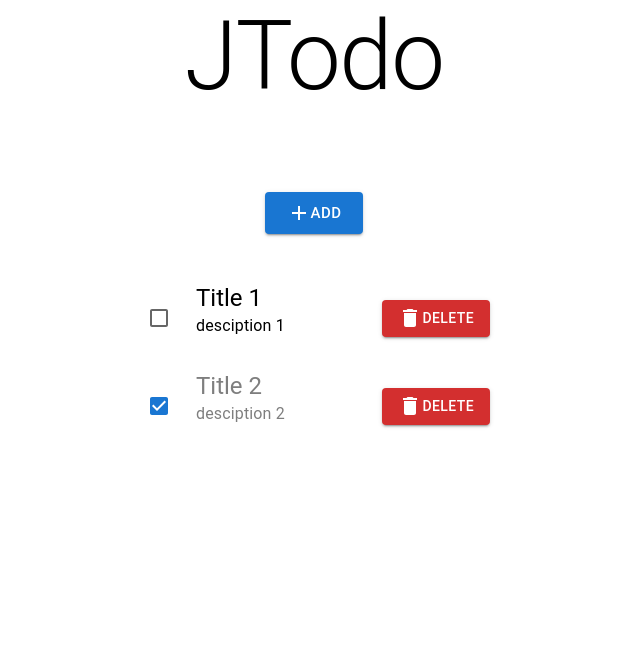
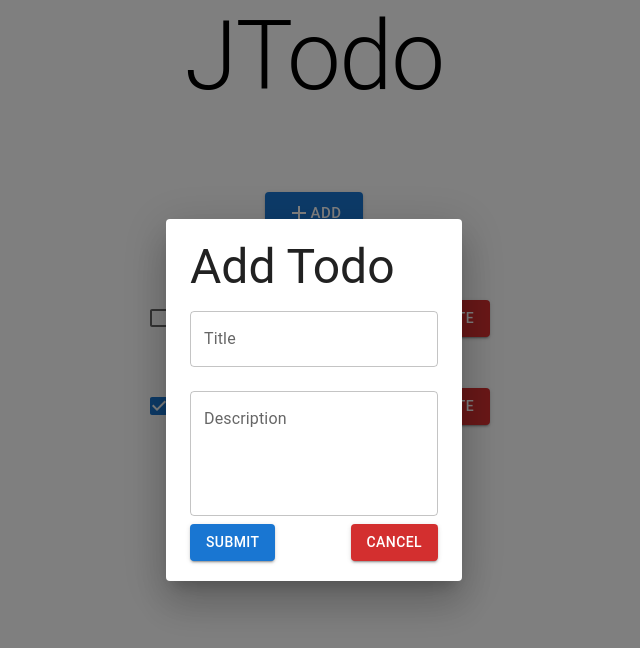
Before and after one commit to Jeykym/todo, a React (Create React App) app: page / in a window 1280 px wide. Both pictures are taken after a click on the button "ADD". Shown: the top 648 px of the page, without its empty margins (326-966 px from the left). Built offline with nearby package versions, Linux system fonts and the light colour scheme.

Commit message:
convert the create Todo form into MUI

```diff
--- a/src/App/App.tsx
+++ b/src/App/App.tsx
@@ -1,9 +1,10 @@
 import { useState } from 'react';
-import { Box, Button } from '@mui/material';
+import { Box, Button, Dialog } from '@mui/material';
 import { Add } from '@mui/icons-material';
 
 import Header from "../Header/Header";
 import TodoList from "../TodoList/TodoList";
+import TodoForm from '../TodoForm/TodoForm';
 
 import TodoItemType from '../TodoItem/types.d';
 
@@ -24,14 +25,22 @@ const testData: TodoItemType[] = [
 
 
 const App = () => {
-    const [id, setId] = useState(0);
+    const [id, setId] = useState(testData.length + 1);
     const [todos, setTodos] = useState<TodoItemType[]>(testData);
-    const [addModal, setAddModal] = useState(false);
+    const [openForm, setOpenForm] = useState(false);
 
     const getId = (): number => {
         const currentId = id;
         setId((prevState: number) => (prevState + 1));
-        return currentId
+        return currentId;
+    }
+
+    const handleClickAdd = () => {
+        setOpenForm(true);
+    }
+
+    const handleClose = () => {
+        setOpenForm(false);
     }
 
     return (
@@ -46,9 +55,12 @@ const App = () => {
                 sx={{marginBottom: '2rem'}}
                 variant="contained"
                 size='large'
-                onClick={() => setAddModal(true)}>
+                onClick={handleClickAdd}>
                 <Add /> Add
             </Button>
+            <Dialog open={openForm} onClose={handleClose}>
+                <TodoForm getId={getId} setTodos={setTodos} handleClose={handleClose}/>
+            </Dialog>
             <TodoList todos={todos} setTodos={setTodos}/>
         </Box>
     );
--- /dev/null
+++ b/src/TodoForm/TodoForm.tsx
@@ -0,0 +1,79 @@
+import { useState } from 'react';
+import {
+    Box,
+    Button,
+    DialogContent,
+    FormGroup,
+    TextField,
+    Typography
+} from '@mui/material';
+
+import TodoItemType from '../TodoItem/types.d';
+
+
+interface TodoFormProps {
+    getId: any,
+    setTodos: any,
+    handleClose: any
+}
+
+
+const TodoForm = (props: TodoFormProps) => {
+    const [title, setTitle] = useState('');
+    const [description, setDescription] = useState('')
+
+    const handleSubmit = () => {
+        props.setTodos((prevState: TodoItemType[]) => (
+            [
+                ...prevState,
+                {
+                    id: props.getId(),
+                    title: title,
+                    description: description,
+                    completed: false
+                }
+            ]
+        ));
+        props.handleClose();
+    }
+
+
+    return (
+        <DialogContent>
+            <Typography variant='h3'>
+                Add Todo
+            </Typography>
+        <FormGroup>
+            <TextField
+                label="Title"
+                variant="outlined"
+                fullWidth
+                margin="normal"
+                value={title}
+                onChange={(e) => setTitle(e.target.value)}
+            />
+            <TextField
+                label="Description"
+                variant="outlined"
+                fullWidth
+                margin="normal"
+                multiline
+                rows={4}
+                value={description}
+                onChange={(e) => setDescription(e.target.value)}
+            />
+        </FormGroup>
+        <Box sx={{
+            display: 'flex',
+            justifyContent: 'space-between',
+            alignItems: 'center'
+        }}>
+            <Button onClick={handleSubmit} variant='contained'>Submit</Button>
+            <Button onClick={props.handleClose} variant='contained' color='error'>Cancel</Button>
+        </Box>
+        </DialogContent>
+    );
+}
+
+
+export default TodoForm;
```
Also changed, not shown: src/TodoForm.tsx/TodoForm.tsx (deleted, +0 -61 lines).
